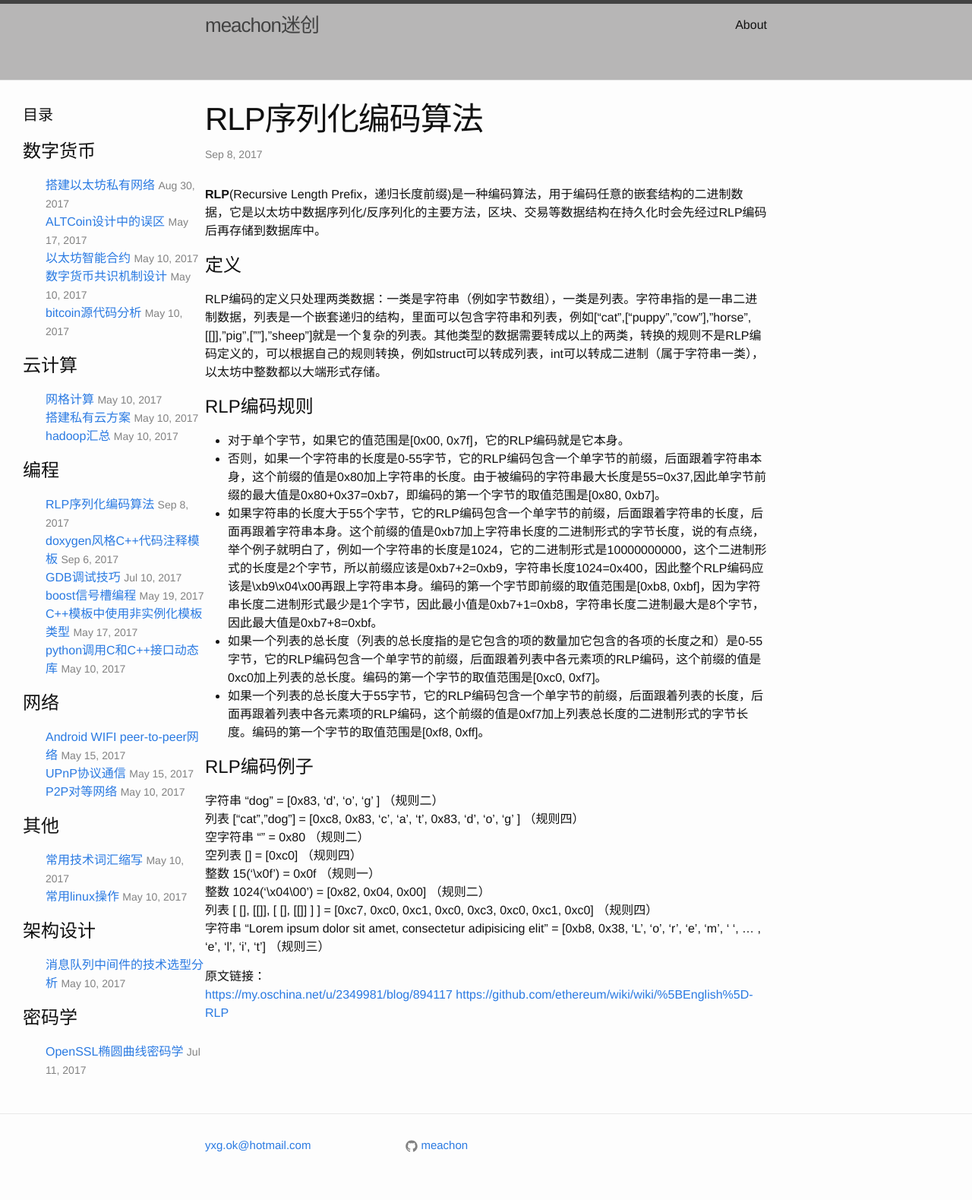
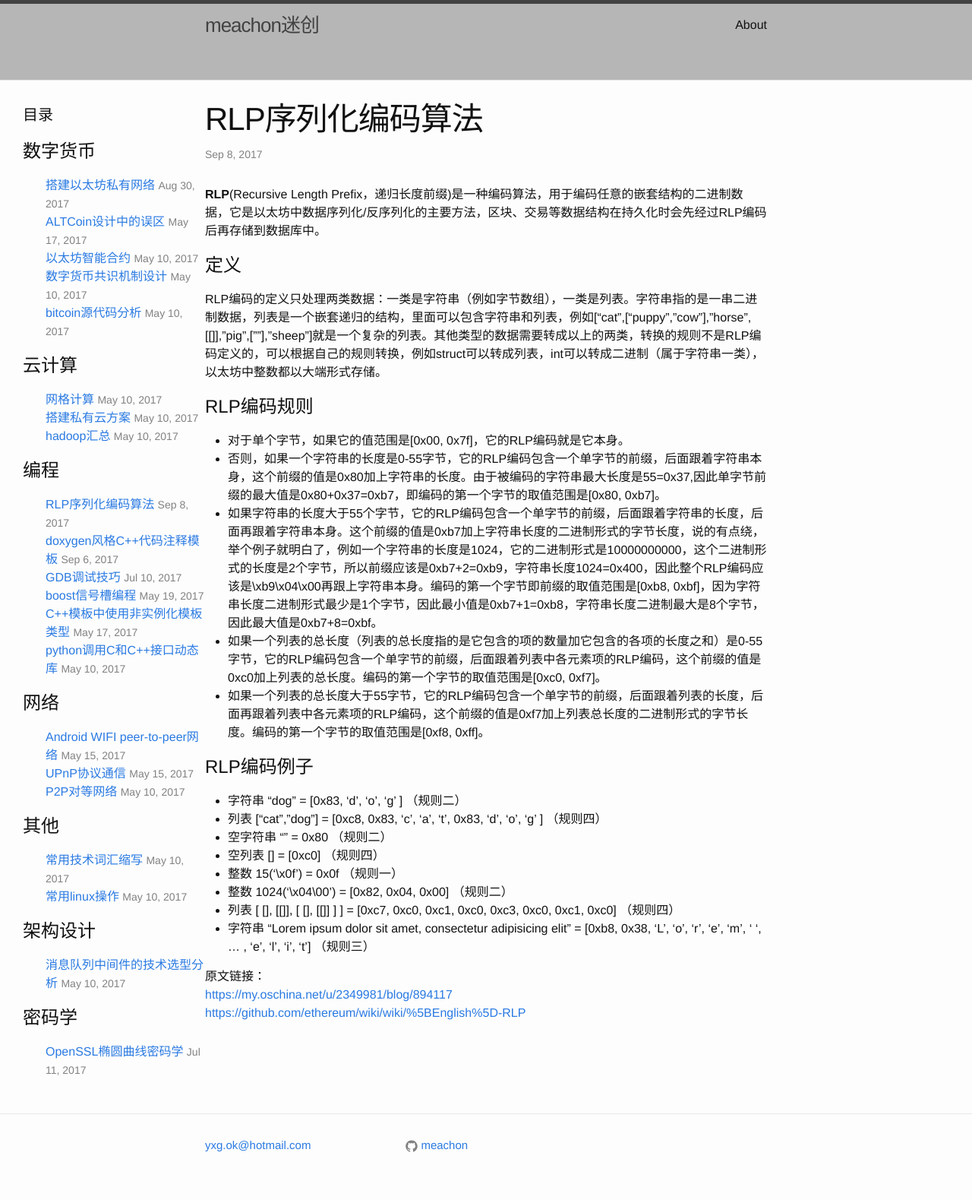
Before and after one commit to meachon/meachon.github.io, a Jekyll site: the page built from _posts/2017-09-08-RLP序列化编码算法.md, in a window 1280 px wide. Shown: the whole page at 76% size. Built offline with Jekyll 4.4.1, drawn with Linux system fonts in a browser that asks for light colours.

Commit message:
modify rlp encode algorithm

```diff
--- a/_posts/2017-09-08-RLP序列化编码算法.md
+++ b/_posts/2017-09-08-RLP序列化编码算法.md
@@ -18,14 +18,14 @@
 - 如果一个列表的总长度大于55字节，它的RLP编码包含一个单字节的前缀，后面跟着列表的长度，后面再跟着列表中各元素项的RLP编码，这个前缀的值是0xf7加上列表总长度的二进制形式的字节长度。编码的第一个字节的取值范围是[0xf8, 0xff]。
 
 # RLP编码例子
-字符串 "dog" = [0x83, 'd', 'o', 'g' ] （规则二）
-列表 ["cat","dog"] = [0xc8, 0x83, 'c', 'a', 't', 0x83, 'd', 'o', 'g' ] （规则四）
-空字符串 "" = 0x80 （规则二）
-空列表 [] = [0xc0] （规则四）
-整数 15('\x0f') = 0x0f （规则一）
-整数 1024('\x04\00') = [0x82, 0x04, 0x00] （规则二）
-列表 [ [], [[]], [ [], [[]] ] ] = [0xc7, 0xc0, 0xc1, 0xc0, 0xc3, 0xc0, 0xc1, 0xc0] （规则四）
-字符串 "Lorem ipsum dolor sit amet, consectetur adipisicing elit" = [0xb8, 0x38, 'L', 'o', 'r', 'e', 'm', ' ', ... , 'e', 'l', 'i', 't'] （规则三）
+- 字符串 "dog" = [0x83, 'd', 'o', 'g' ] （规则二）
+- 列表 ["cat","dog"] = [0xc8, 0x83, 'c', 'a', 't', 0x83, 'd', 'o', 'g' ] （规则四）
+- 空字符串 "" = 0x80 （规则二）
+- 空列表 [] = [0xc0] （规则四）
+- 整数 15('\x0f') = 0x0f （规则一）
+- 整数 1024('\x04\00') = [0x82, 0x04, 0x00] （规则二）
+- 列表 [ [], [[]], [ [], [[]] ] ] = [0xc7, 0xc0, 0xc1, 0xc0, 0xc3, 0xc0, 0xc1, 0xc0] （规则四）
+- 字符串 "Lorem ipsum dolor sit amet, consectetur adipisicing elit" = [0xb8, 0x38, 'L', 'o', 'r', 'e', 'm', ' ', ... , 'e', 'l', 'i', 't'] （规则三）
 
 
 原文链接：
```
